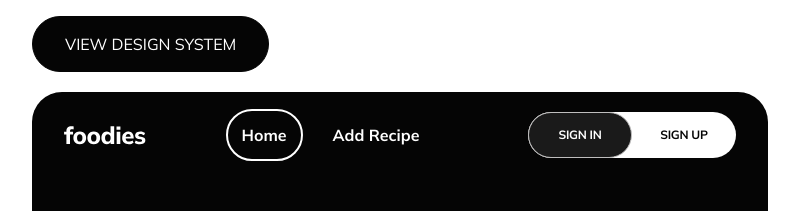
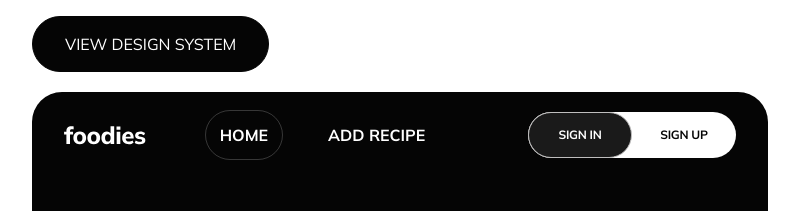
Before and after one commit to Racot86/foodies-project-team-3, a React app: page / in a window 1280 px wide. Shown: the top 211 px of the page, without its empty margins (240-1039 px from the left). Built offline with nearby package versions, Linux system fonts and the light colour scheme; no server answers; the HTML template or start-up script is replaced by a standard one.

Commit message:
border fixed

```diff
--- a/src/components/header/Header.jsx
+++ b/src/components/header/Header.jsx
@@ -36,7 +36,7 @@ export const Header = () => {
                   `${styles.link} ${isActive ? styles.active : ''} ${isWhiteHeader ? styles.white : ''}`
                 }
               >
-                Home
+                HOME
               </NavLink>
             </li>
             <li>
@@ -47,7 +47,7 @@ export const Header = () => {
                     `${styles.link} ${isActive ? styles.active : ''} ${isWhiteHeader ? styles.white : ''}`
                   }
                 >
-                  Add Recipe
+                  ADD RECIPE
                 </NavLink>
               </PrivateContentArea>
             </li>
--- a/src/components/header/Header.module.css
+++ b/src/components/header/Header.module.css
@@ -6,12 +6,8 @@
     padding: 10px 20px;
     position: relative;
     border-radius:  var(--radius-xxl) var(--radius-xxl) 0 0;
-    /* filter: brightness(0) saturate(100%) invert(0); */
 }
 
-/* .open .logoWrapper {
-  filter: brightness(0) saturate(100%) invert(0);
-} */
 .nav ul {
     display: flex;
     list-style: none;
@@ -29,6 +25,9 @@
     text-decoration: none;
     color: var(--color-white);
     font-weight: bold;
+    padding: 14px;
+    border: 1px solid var(--color-primary);
+    border-radius: 30px;
 }
 
 .nav a:hover {
@@ -38,7 +37,10 @@
     border-radius: 30px;
 
 }
+.nav a.active {
+  border: 1px solid rgba(255, 255, 255, 0.2);
 
+}
 
 .mobileNav {
     position: absolute;
@@ -78,6 +80,7 @@
 
 .whiteTheme .nav a {
   color: var(--color-primary);
+   border: 1px solid var(--color-white);
 }
 
 .whiteTheme .nav a:hover {
@@ -87,13 +90,9 @@
     display: flex;
     gap: 4px;
 }
-.nav a.active {
-  padding: 14px;
-  border: 2px solid var(--color-white);
-  border-radius: 30px;
-}
+
 .whiteTheme .nav a.active {
-  border: 2px solid var(--color-primary);
+  border: 1px solid rgba(0, 0, 0, 0.2);
 }
 
 /* Responsive adjustments */
--- a/src/components/ui/UserDropDown/UserDropDown.module.css
+++ b/src/components/ui/UserDropDown/UserDropDown.module.css
@@ -31,6 +31,18 @@
   transition: background-color 0.3s ease;
 }
 
+.link:hover {
+  color: var(--color-secondary);
+}
+
+.whiteTheme .link {
+  color: var(--color-primary);
+}
+
+.whiteTheme .active {
+  border: 1px solid var(--color-white);
+}
+
 .button {
   font-size: 14px;
   font-weight: 600;
@@ -46,7 +58,7 @@
 }
 
 .button:hover {
-  color: var(--color-secondary)
+  color: var(--color-secondary);
 }
 .arrowIcon {
   font-size: 16px;
@@ -65,7 +77,6 @@
 
 @media (min-width: 1440px){
     .dropdown{
-        margin-right: 14px;
         border: 1px solid var(--color-white);
 
     }
```
